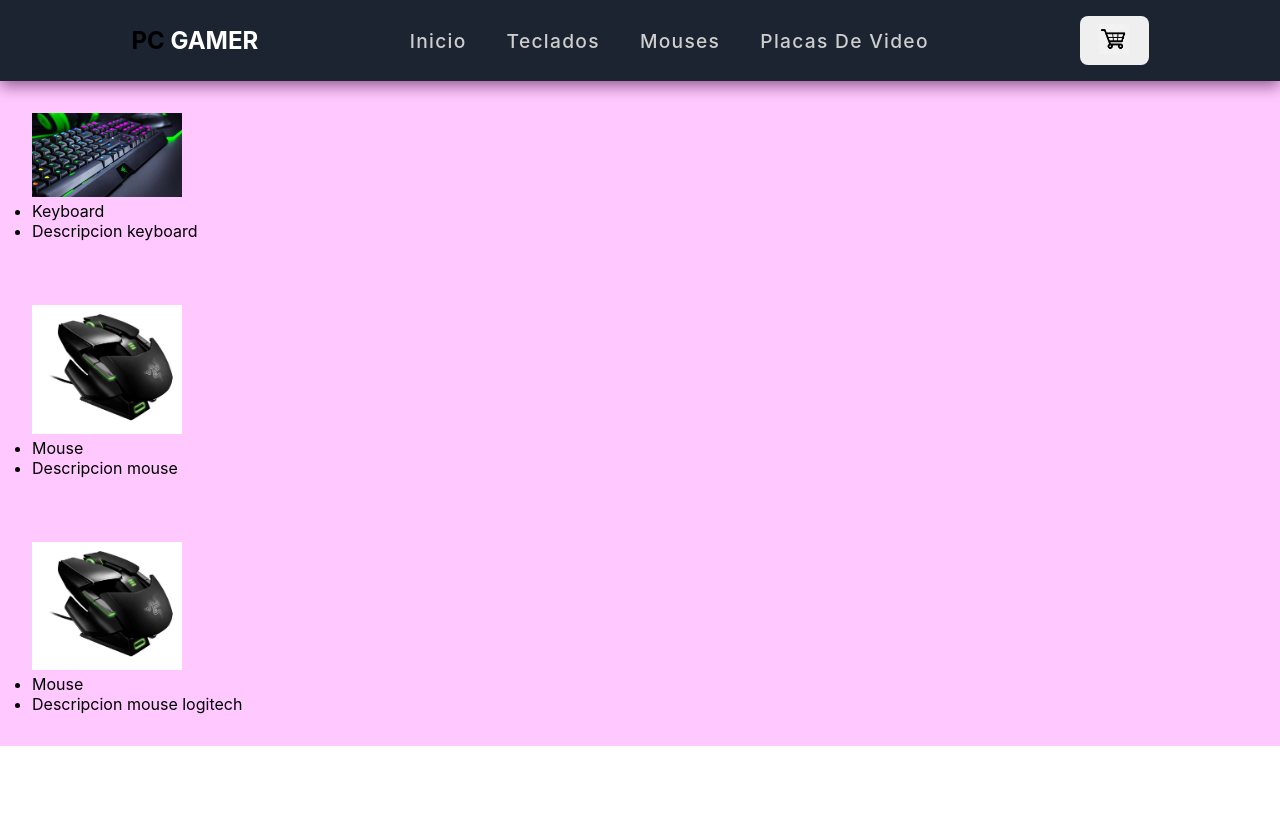
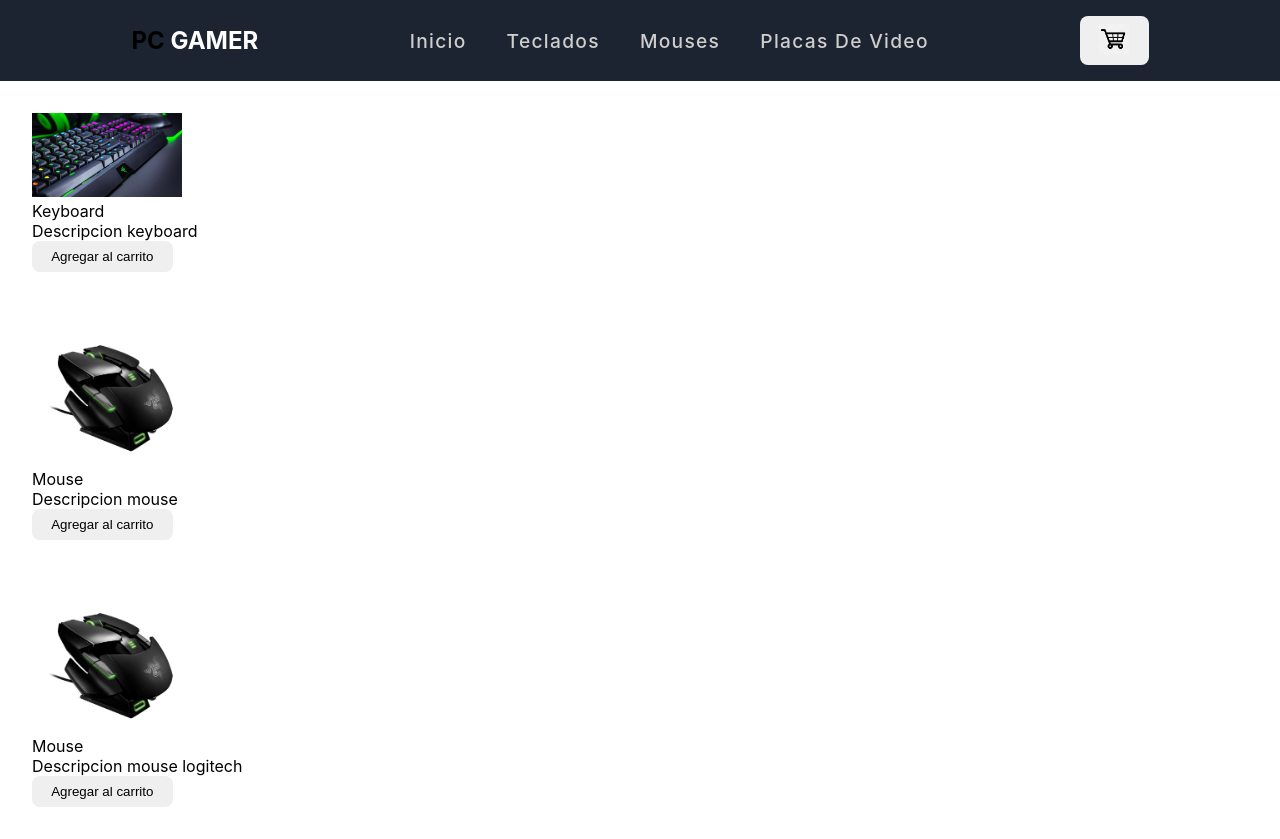
Before and after one commit to Cristian-Souto/React-Coder-Ecommerce, a React (Create React App) app: page / in a window 1280 px wide. Before the commit the page ends 800 px from the top, so only its background shows below. Built offline with nearby package versions, Linux system fonts and the light colour scheme.

Commit message:
se agrego la vista cart

```diff
--- a/src/components/Item.jsx
+++ b/src/components/Item.jsx
@@ -1,9 +1,14 @@
-const Item = ({ product}) => {
+import { Link } from "react-router-dom";
+
+const Item = ({ product }) => {
   return (
-    <div style={{ backgroundColor: '#f3f4', padding: '2rem' }}>
+    <div style={{ backgroundColor: '#fff', padding: '2rem' }}>
       <img src={product.img} alt="keyboard" style={{ width: '150px' }} />
       <li>{product.name}</li>
       <li>{product.description}</li>
+      <Link to={`/item/${product.id}`}>
+        <button>Agregar al carrito</button>
+      </Link>
     </div>
   )
 }
--- a/src/components/ItemDetail.jsx
+++ b/src/components/ItemDetail.jsx
@@ -1,8 +1,9 @@
 const ItemDetail = ({ item }) => {
   return (
     <div>
+      <img src={item.img} alt="" />
       <p>{item.name}</p>
-      <img src={item.img} alt="" />
+      <span>$ {item.price}</span>
     </div>
   )
 }
--- a/src/components/ItemDetailContainer.jsx
+++ b/src/components/ItemDetailContainer.jsx
@@ -1,18 +1,20 @@
 import { useEffect, useState } from "react";
 import ItemDetail from "./ItemDetail";
+import { useParams } from "react-router-dom";
+//mock
+import { item as itemMock } from '../mocks/item.mock'
 
-//mock
-import {item as itemMock} from '../mocks/item.mock'
 
 const ItemDetailContainer = () => {
 
   const [item, setItem] = useState(null);
+  const { id } = useParams();
 
   useEffect(() => {
-    new Promise((resolve) => setTimeout(() => resolve(itemMock[1]), 2000)).then(
-      (data) => setItem(data)
-    );
-  }, []);
+    new Promise((resolve) =>
+      setTimeout(() => resolve(itemMock.find((item) => item.id === id)), 1000)
+    ).then((data) =>setItem(data));
+  }, [id]);
 
   if (!item) {
     return <p>Loading...</p>;
--- a/src/components/NavBar.jsx
+++ b/src/components/NavBar.jsx
@@ -16,10 +16,10 @@ const Navbar = () => {
           <Link to="/category/keyboard">Teclados</Link>
         </li>
         <li>
-          <Link to="/item/mouse">Mouses</Link>
+          <Link to="/category/mouse">Mouses</Link>
         </li>
         <li>
-          <Link to="/item/placas">Placas de video</Link>
+          <Link to="/category/placas">Placas de video</Link>
         </li>
       </ul>
       <CartWidget />
--- a/src/hoja-de-estilo/navbar.css
+++ b/src/hoja-de-estilo/navbar.css
@@ -40,3 +40,6 @@
   bottom: -4px;
   left: 20px;
 }
+li{
+ list-style: none;
+}
--- a/src/index.js
+++ b/src/index.js
@@ -1,7 +1,6 @@
 import React from 'react';
 import ReactDOM from 'react-dom/client';
 import './index.css';
-/* import App from './App'; */
 import { RouterProvider } from 'react-router-dom';
 import { router } from './router/index'
 import reportWebVitals from './reportWebVitals';
--- a/src/mocks/item.mock.jsx
+++ b/src/mocks/item.mock.jsx
@@ -6,7 +6,7 @@ export const item = [
   {
     id: "1",
     name: "Keyboard",
-    category: "Keyboard",
+    category: "keyboard",
     description: "Descripcion keyboard",
     stock: 3,
     price:5000,
--- a/src/router/index.jsx
+++ b/src/router/index.jsx
@@ -2,11 +2,16 @@ import { createBrowserRouter } from "react-router-dom";
 import App from "../App";
 import Category from "../views/category";
 import Item from "../views/item"
+import Cart from "../views/cart"
 
 export const router = createBrowserRouter([
   {
     path: '/',
     element: <App />
+  },
+  {
+    path:'cart',
+    element: <Cart />
   },
   {
     path: '/category/:category',
--- /dev/null
+++ b/src/views/cart.jsx
@@ -0,0 +1,11 @@
+import { Layout } from "../components/Layout";
+
+const CartView = () =>{
+  return(
+    <Layout>
+      <h1>vista carrito</h1>
+    </Layout>
+  )
+}
+
+export default CartView;
--- a/src/views/category.jsx
+++ b/src/views/category.jsx
@@ -5,7 +5,7 @@ import Item from "../components/Item"; */
 import ItemListContainer from "../components/ItemListContainer";
 
 const CategoryView = () => {
-  const {category} = useParams();
+  /* const {category} = useParams(); */
   /* const categories = item.filter(producto => producto.category===category)  */
 
  return(
```
